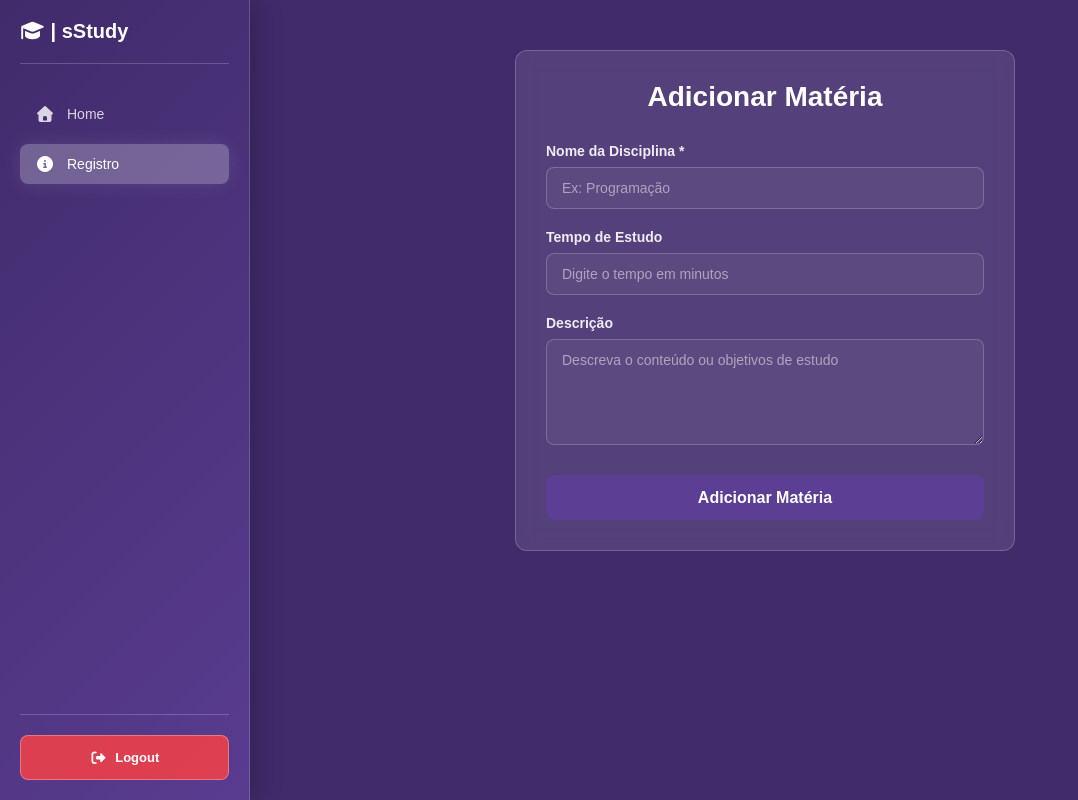
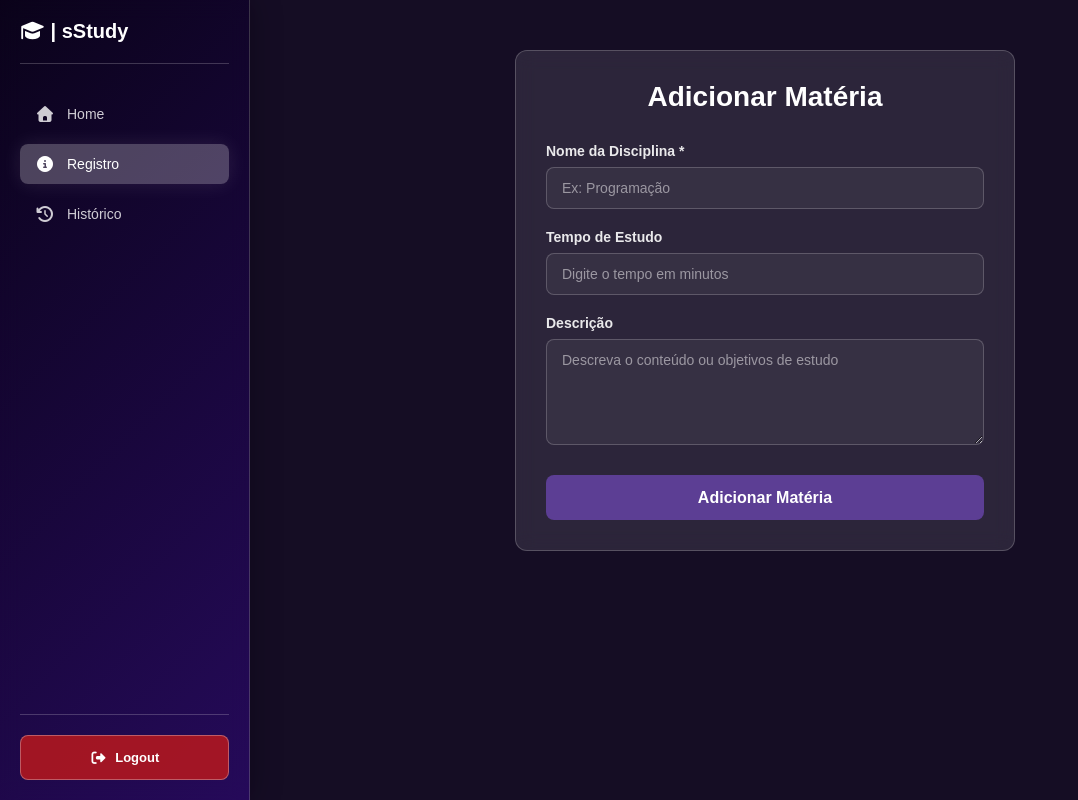
Before and after one commit to cristeer/login-page-ath, a Vue app: page /registro in a window 1280 px wide. Shown: the whole page, without its empty margins (0-1078 px from the left). Built offline with nearby package versions, Linux system fonts and the light colour scheme; sample sign-in values are in the browser's storage; a web font is replaced by a local one.

Commit message:
small changes

```diff
--- /dev/null
+++ b/frontend/src/components/Historico.vue
@@ -0,0 +1,23 @@
+<script setup>
+import Sidebar from './Sidebar.vue'
+import { ref, onMounted } from 'vue'
+import { useRouter } from 'vue-router'
+
+const router = useRouter()
+const disciplinas = ref([])
+
+
+onMounted(() => {
+  // Carregar disciplinas do localStorage
+  const saved = localStorage.getItem('disciplinas')
+  if (saved) {
+    disciplinas.value = JSON.parse(saved)
+  }
+})
+
+const irParaRegistro = () => {
+  router.push('/registro')
+}
+
+
+</script>
--- a/frontend/src/components/Sidebar.vue
+++ b/frontend/src/components/Sidebar.vue
@@ -37,6 +37,10 @@ const logout = () => {
         <i class="fa-solid fa-info-circle"></i>
         <span class="label">Registro</span>
       </router-link>
+      <router-link to="/historico" class="nav-item" active-class="active">
+        <i class="fa-solid fa-history"></i>
+        <span class="label">Histórico</span>
+      </router-link>
     </nav>
 
     <div class="sidebar-footer">
@@ -60,7 +64,7 @@ const logout = () => {
   top: 0;
   height: 100vh;
   width: 250px;
-  background: linear-gradient(135deg, rgba(65, 43, 107, 0.9) 0%, rgba(92, 62, 148, 0.9) 100%);
+  background: linear-gradient(135deg, rgba(9, 1, 24, 0.9) 0%, rgba(39, 9, 95, 0.9) 100%);
   backdrop-filter: blur(10px);
   border-right: 1px solid rgba(255, 255, 255, 0.2);
   display: flex;
@@ -155,7 +159,7 @@ const logout = () => {
   justify-content: center;
   gap: 8px;
   padding: 12px 15px;
-  background-color: rgba(255, 65, 65, 0.8);
+  background-color: rgba(196, 25, 25, 0.8);
   color: #ffffff;
   border: 1px solid rgba(255, 255, 255, 0.3);
   border-radius: 8px;
@@ -167,7 +171,7 @@ const logout = () => {
 }
 
 .logout-btn:hover {
-  background-color: rgba(255, 65, 65, 1);
+  background-color: rgb(165, 27, 27);
   box-shadow: 0 0 15px rgba(255, 65, 65, 0.5);
 }
 
--- a/frontend/src/router/index.js
+++ b/frontend/src/router/index.js
@@ -2,6 +2,7 @@ import { createRouter, createWebHistory } from 'vue-router'
 import Login from '../components/Login.vue'
 import Home from '../components/Home.vue'
 import Registro from '../components/Registro.vue'
+import Historico from '../components/Historico.vue'
 
 // Mapeando cada rota para componentes
 const routes = [
@@ -25,6 +26,12 @@ const routes = [
     path: '/registro',
     name: 'Registro',
     component: Registro,
+    meta: { requiresAuth: true }
+  },
+  {
+    path: '/historico',
+    name: 'Historico',
+    component: Historico,
     meta: { requiresAuth: true }
   }
 ]
--- a/frontend/src/style.css
+++ b/frontend/src/style.css
@@ -2,7 +2,7 @@
 
 :root {
     --font-principal: 'Google Sans', sans-serif;
-    --cor-background: #412B6B;
+    --cor-background: rgba(19, 11, 34, 0.8);
     --cor-secundaria: rgba(255, 255, 255, 0.123);
     --cor-botao: #5C3E94;
     --cor-texto: #FFFFFF;
```
